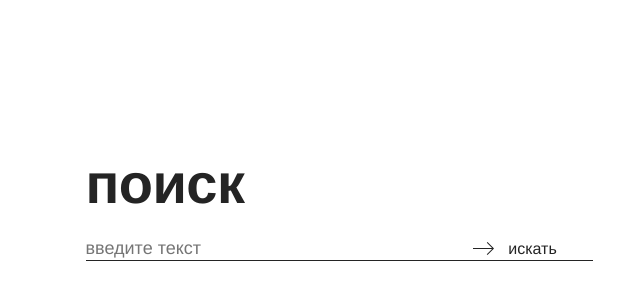
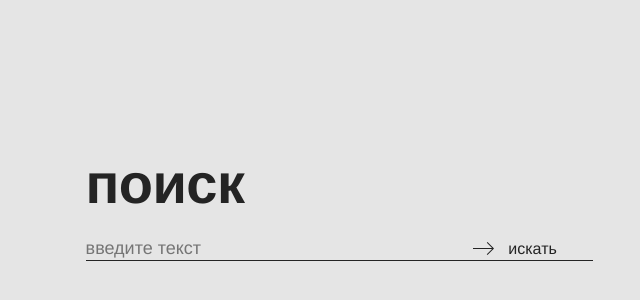
Before and after one commit to proehavshiy/Lyubimovka-search, a React app: page / in a window 1280 px wide. Shown: the part 12-312 px from the top of the page, without its empty margins (22-662 px from the left). Built offline with nearby package versions, Linux system fonts and the light colour scheme.

Commit message:
fix: layout bugs

```diff
--- a/src/styles/base-settings.scss
+++ b/src/styles/base-settings.scss
@@ -15,9 +15,3 @@
   font-weight: normal;
   color: #242424;
 }
-%base-margin-settings {
-  margin-top: 13.125%;
-  margin-left: 8.4%;
-  margin-right: 8.4%;
-
-}
--- a/src/styles/container/container.scss
+++ b/src/styles/container/container.scss
@@ -1,9 +1,14 @@
 @use "sass:math";
 
 .container {
-  @extend %base-margin-settings;
+  margin: 0 auto;
+  max-width: 83.194%;
+  padding-top: 13.125%;
+  padding-bottom: 13.125%;
   display: grid;
-  max-width: 1440px;
+
+  // max-width: 1440px;
+  // min-height: 100vw;
   // grid-template-columns: repeat(2, 1fr);
   //grid-template-columns: 2fr, 1fr;
   //grid-template-columns: repeat(auto-fit,1fr);
--- a/src/styles/form/form-search.scss
+++ b/src/styles/form/form-search.scss
@@ -1,9 +1,13 @@
 .form-search {
   display: flex;
   flex-direction: row;
+  background-color: #E5E5E5;
   &__input {
     width: 387px;
   }
+  &__input:-webkit-autofill {
+    -webkit-box-shadow: 0 0 0px 1000px #E5E5E5 inset;
+}
   &__submit {
     background-image: url(../images/arrow-right.svg);
     border-left: 1px solid #242424;
--- a/src/styles/input/input.scss
+++ b/src/styles/input/input.scss
@@ -4,6 +4,7 @@
   border: none;
   outline: none;
   border-bottom: 1px solid #242424;
+  background-color: inherit;
   font-family: inherit;
   font-style: inherit;
   color: inherit;
--- a/src/styles/page/page.scss
+++ b/src/styles/page/page.scss
@@ -1,3 +1,6 @@
 .page {
   @extend %base-font-settings;
+  background-color: #E5E5E5;
+  min-width: 320px;
+  min-height: 100vh;
 }
--- a/src/styles/play-cards/play-cards.scss
+++ b/src/styles/play-cards/play-cards.scss
@@ -1,10 +1,8 @@
-@use "sass:math";
-
 .play-cards {
   @extend %base-padding-margin-settings;
   display: grid;
   grid-template-columns: repeat(3, 1fr);
-  column-gap: math.div(29px,780px)*100%;
-  row-gap: math.div(29px,780px)*100%;
+  column-gap: 29px;
+  row-gap: 29px;
   list-style: none;
 }
```
Also changed, not shown: package.json (+7 -1 lines), src/styles/style.css, 2 other files.
